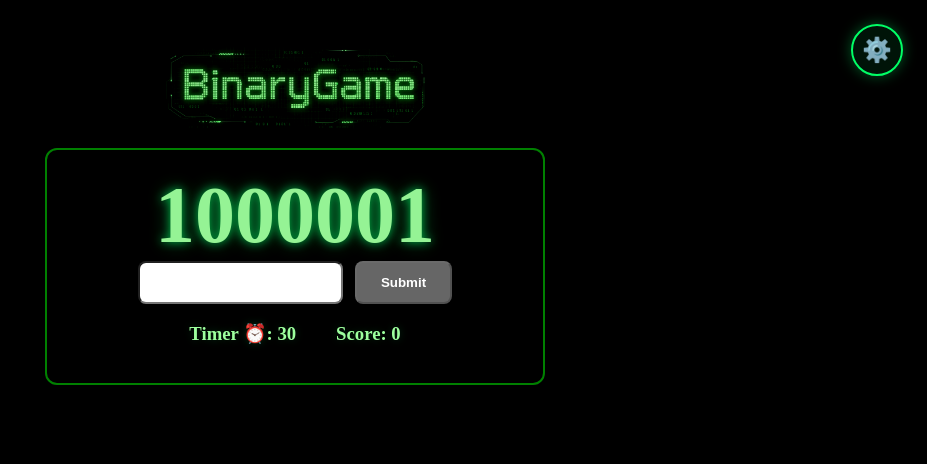
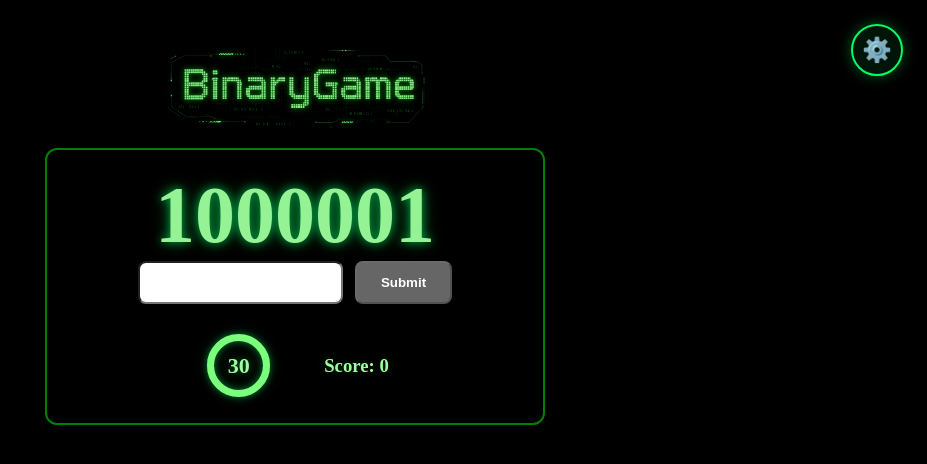
Before and after one commit to jcebreros11/BinaryGame, a React (Vite) app: page /settings in a window 1280 px wide. Both pictures are taken after a click on the button "Start Custom". Shown: the top 464 px of the page, without its empty margins (353-1280 px from the left). Built offline with nearby package versions, Linux system fonts and the light colour scheme.

Commit message:
Make timer a countdown circle

```diff
--- a/src/components/CountDown.jsx
+++ b/src/components/CountDown.jsx
@@ -1,52 +1,65 @@
-import { useState, useEffect } from 'react'
-import '../styles/CountDown.css'
+import { useState, useEffect } from 'react';
+import '../styles/CountDown.css';
 
-
-function CountDown({ secs, onTimeOut, resetTrigger, isCorrect }) {
-
+function CountDown({ onTimeOut, resetTrigger, secs }) {
     const [countDown, setCountDown] = useState(secs);
     const [isTimeUp, setIsTimeUp] = useState(false);
 
-    useEffect(() => {
-        if (isCorrect) {
-            setCountDown(secs);
-        }
-    }, [isCorrect]);
-
+    const radius = 28;
+    const circumference = 2 * Math.PI * radius;
+    const progress = countDown / secs;
+    const strokeDashoffset = circumference * (1 - progress);
 
     useEffect(() => {
         setCountDown(secs);
         setIsTimeUp(false);
-    }, [resetTrigger]);
-
+    }, [resetTrigger, secs]);
 
     useEffect(() => {
         if (isTimeUp) return;
+
+        if (countDown === 0) {
+            setIsTimeUp(true);
+            onTimeOut();
+            return;
+        }
 
         const timer = setTimeout(() => {
             setCountDown(prev => prev - 1);
         }, 1000);
 
         return () => clearTimeout(timer);
-    }, [countDown, isTimeUp]);
-
-
-    useEffect(() => {
-        if (countDown === 0) {
-            setIsTimeUp(true);
-            onTimeOut();
-        }
-    }, [countDown]);
+    }, [countDown, isTimeUp, onTimeOut]);
 
     return (
-        <>
-            <div className="time-container">
-                {
-                    isTimeUp ? <h3>Times Up!</h3> : <h3>Timer ⏰: {countDown}</h3>
-                }
+        <div className="timer-wrapper">
+            <div className="circle-timer">
+                <svg width="75" height="75">
+                    <circle
+                        className="timer-bg"
+                        cx="37.5"
+                        cy="37.5"
+                        r={radius}
+                    />
+
+                    <circle
+                        className="timer-progress"
+                        cx="37.5"
+                        cy="37.5"
+                        r={radius}
+                        strokeDasharray={circumference}
+                        strokeDashoffset={strokeDashoffset}
+                    />
+                </svg>
+
+                <div className="timer-text">
+                    {isTimeUp ? '0' : countDown}
+                </div>
             </div>
-        </>
-    )
+
+            {isTimeUp && <h3 className="time-up-text">Time&apos;s Up!</h3>}
+        </div>
+    );
 }
 
 export default CountDown;
--- a/src/styles/BinaryGame.css
+++ b/src/styles/BinaryGame.css
@@ -13,13 +13,17 @@
         0 0 8px rgba(0,255,102,0.18);
 }
 
+.answer-form {
+    margin-bottom: 24px;
+}
 
-.time-score{
+
+.time-score {
     display: flex;
     flex-direction: row;
-    justify-content: space-between;
-    align-items: flex-end;
-    gap: 40px;
+    justify-content: center;
+    align-items: center;
+    gap: 48px;
 }
 
 
--- a/src/styles/CountDown.css
+++ b/src/styles/CountDown.css
@@ -0,0 +1,69 @@
+.timer-wrapper {
+    display: flex;
+    flex-direction: column;
+    align-items: center;
+    justify-content: center;
+}
+
+.circle-timer {
+    position: relative;
+
+    width: 75px;
+    height: 75px;
+
+    overflow: visible;
+    background: transparent;
+}
+
+.circle-timer svg {
+    width: 75px;
+    height: 75px;
+
+    transform: rotate(-90deg);
+
+    overflow: visible;
+    display: block;
+    background: transparent;
+}
+
+.timer-bg {
+    fill: none;
+    stroke: rgba(0, 255, 102, 0.12);
+    stroke-width: 7;
+}
+
+.timer-progress {
+    fill: none;
+    stroke: #7cff7c;
+    stroke-width: 7;
+    stroke-linecap: round;
+
+    transition: stroke-dashoffset 0.85s linear;
+
+    filter:
+        drop-shadow(0 0 3px rgba(0, 255, 102, 0.4))
+        drop-shadow(0 0 6px rgba(0, 255, 102, 0.2));
+}
+
+.timer-text {
+    position: absolute;
+    inset: 0;
+
+    display: flex;
+    justify-content: center;
+    align-items: center;
+
+    width: 100%;
+    height: 100%;
+
+    color: #9dff9d;
+
+    font-size: 22px;
+    font-weight: bold;
+    line-height: 1;
+
+    text-align: center;
+
+    text-shadow:
+        0 0 8px rgba(0, 255, 102, 0.45);
+}
```
